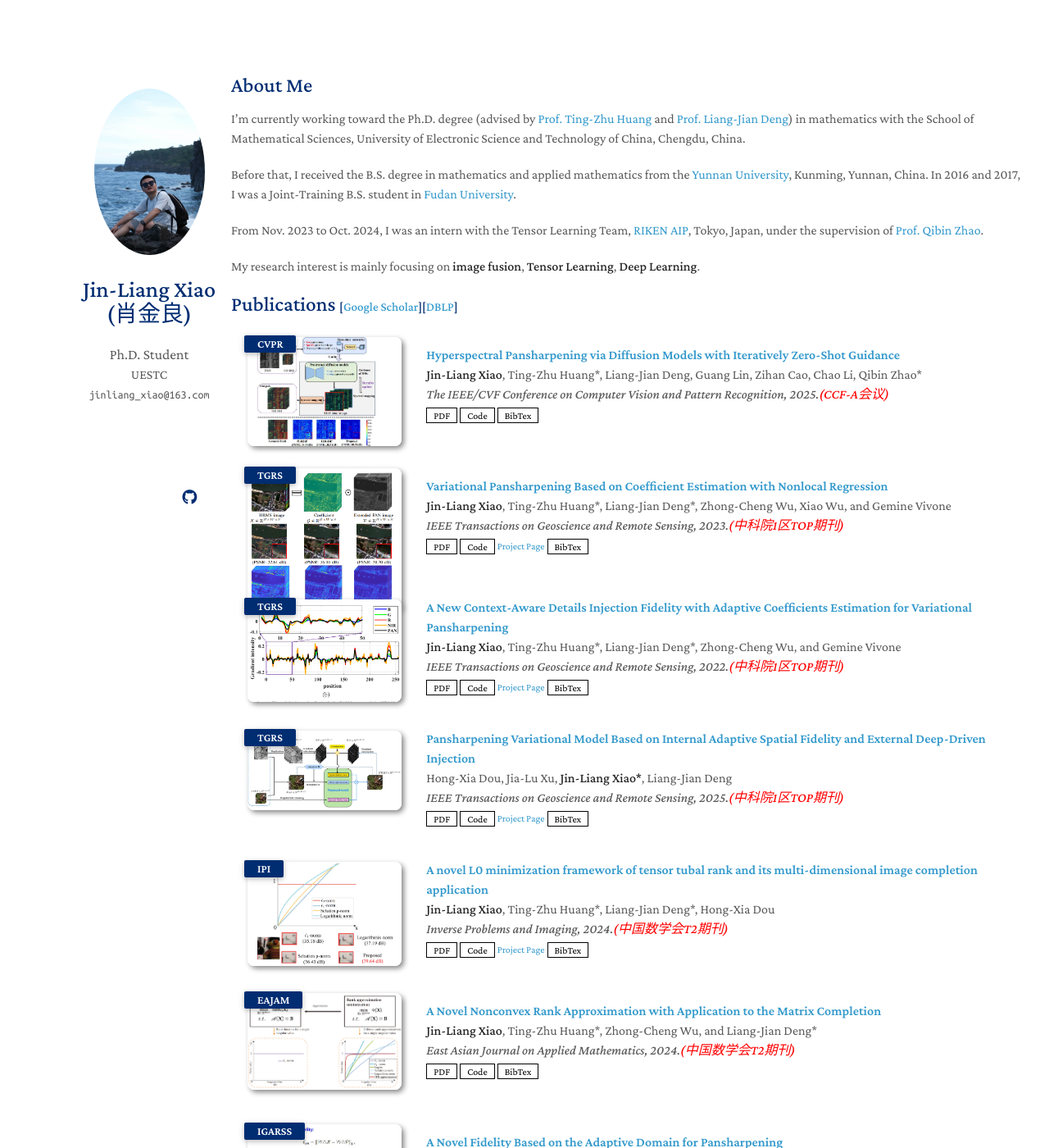
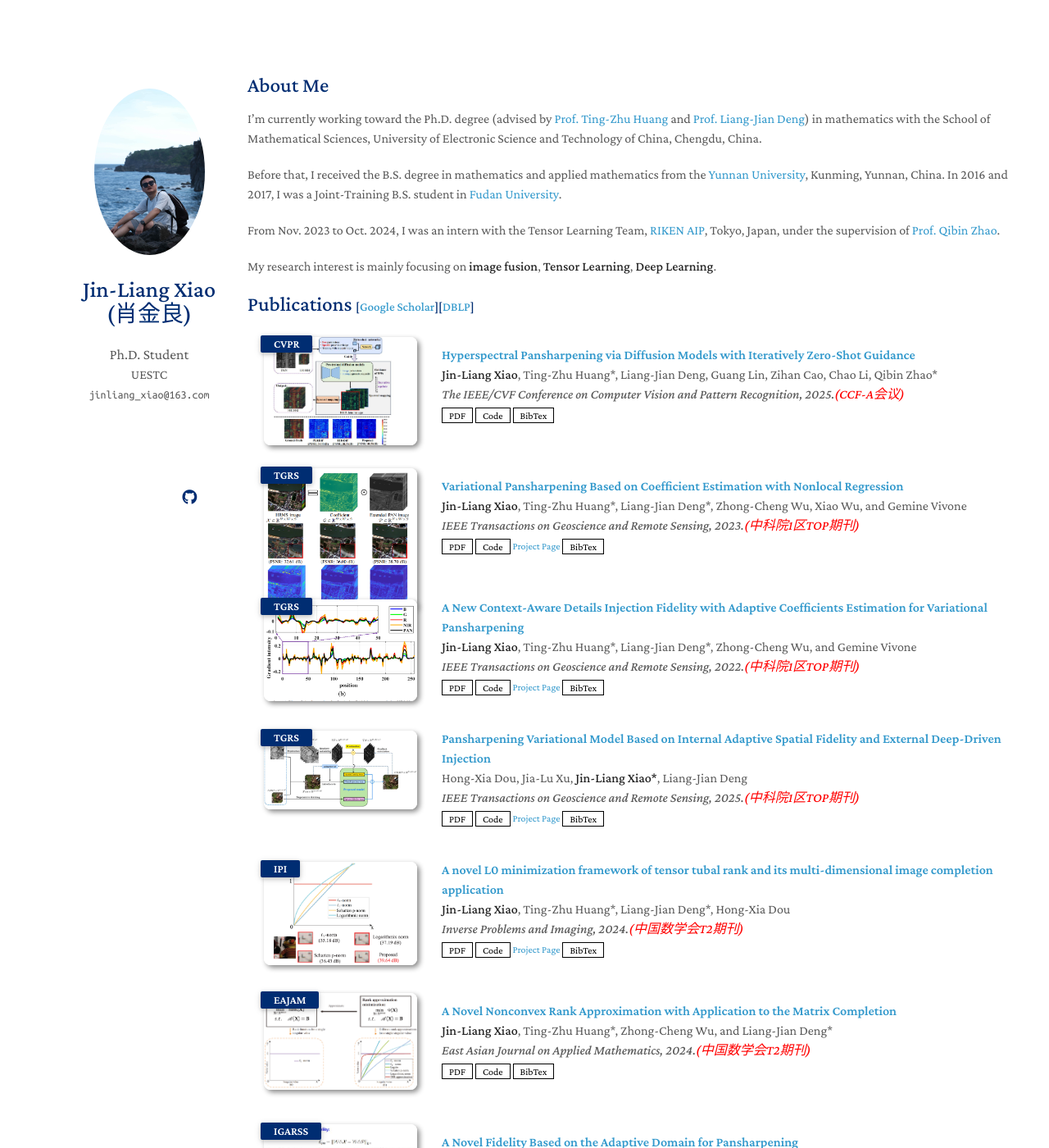
Before and after one commit to Jin-liangXiao/Jin-liangXiao.github.io, a Jekyll site: the page built from index.md, in a window 1280 px wide and 1400 px high. Shown: the whole window at 82% size. Built offline with Jekyll 4.4.1, drawn with Linux system fonts in a browser that asks for light colours; nearby versions of some CDN libraries; a style sheet for code colours, icons or effects is not loaded; our own code applies the rules of GitHub Pages for plain Markdown files.

Commit message:
Update minimal-light.scss

```diff
--- a/_sass/minimal-light.scss
+++ b/_sass/minimal-light.scss
@@ -135,7 +135,7 @@ header ul li + li + li { border-right: none; width: 89px; }
 
 header ul a strong { font-size: 14px; display: block; color: #222; }
 
-section { width: auto; float: right; padding-top: 5.5em; margin-left: 250px; padding-bottom: 50px; }
+section { width: auto; float: right; padding-top: 5.5em; margin-left: 270px; padding-bottom: 50px; }
 
 small { font-size: 11px; }
 
```
